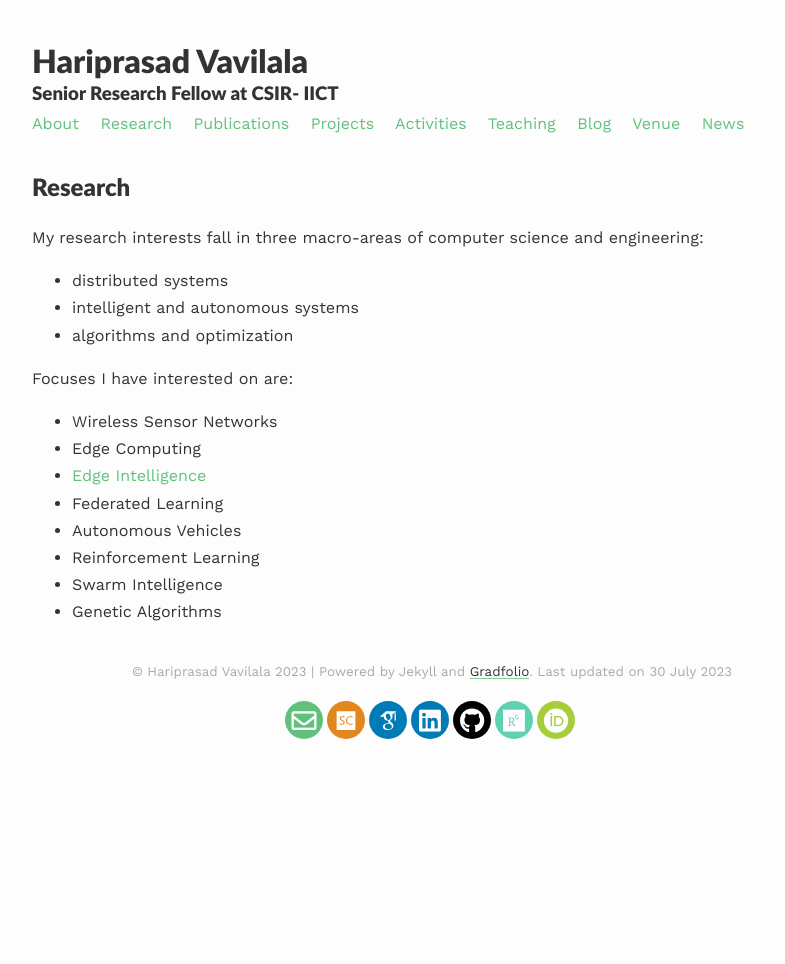
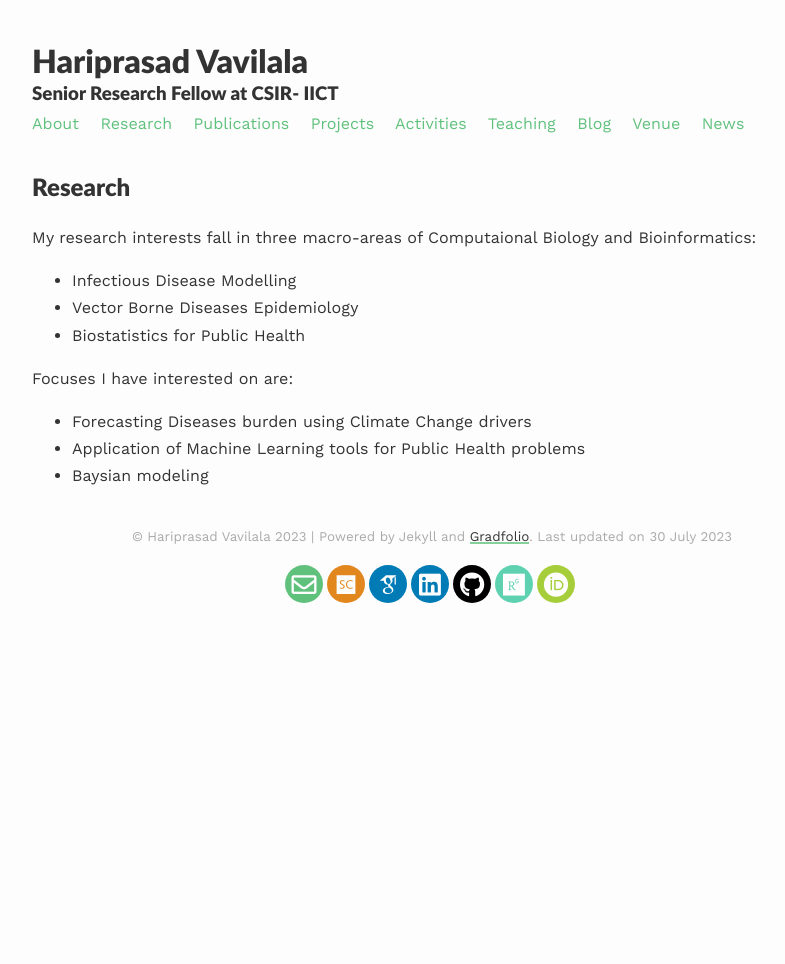
Before and after one commit to hari-stats/CV, a Jekyll site: the page built from _pages/research.md, in a window 1280 px wide. Shown: the whole page, without its empty margins (208-993 px from the left). Built offline with Jekyll 4.4.1, drawn with Linux system fonts in a browser that asks for light colours; nearby versions of some CDN libraries; some web fonts are replaced.

Commit message:
Update research.md

```diff
--- a/_pages/research.md
+++ b/_pages/research.md
@@ -6,17 +6,12 @@ published: true
 ---
 
 ## Research
-My research interests fall in three macro-areas of computer science and engineering:
-- distributed systems
-- intelligent and autonomous systems
-- algorithms and optimization
+My research interests fall in three macro-areas of Computaional Biology and Bioinformatics:
+- Infectious Disease Modelling
+- Vector Borne Diseases Epidemiology
+- Biostatistics for Public Health
 
 Focuses I have interested on are:
-- Wireless Sensor Networks
-- Edge Computing
-- [Edge Intelligence]({{site.baseurl}}/research/edge-ai)
-- Federated Learning
-- Autonomous Vehicles
-- Reinforcement Learning
-- Swarm Intelligence
-- Genetic Algorithms
+- Forecasting Diseases burden using Climate Change drivers
+- Application of Machine Learning tools for Public Health problems
+- Baysian modeling
```
